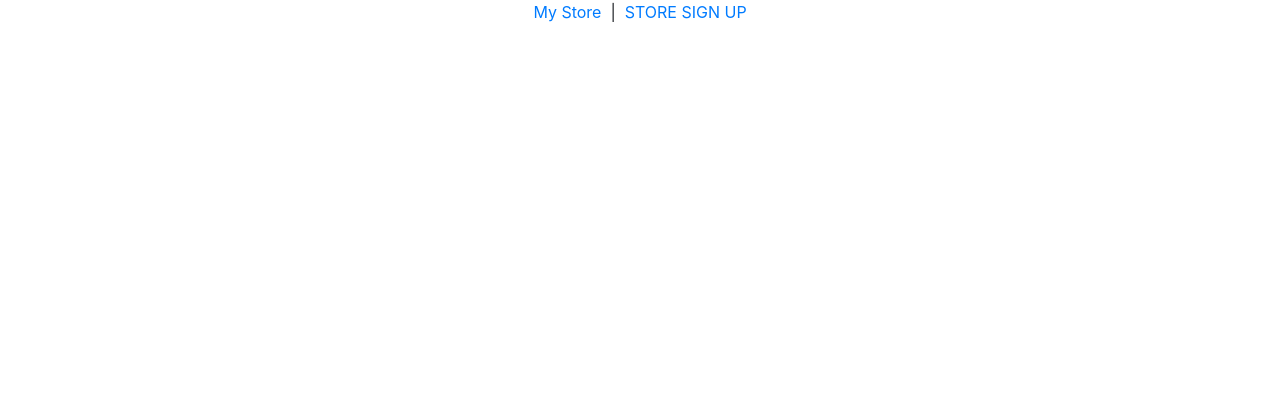
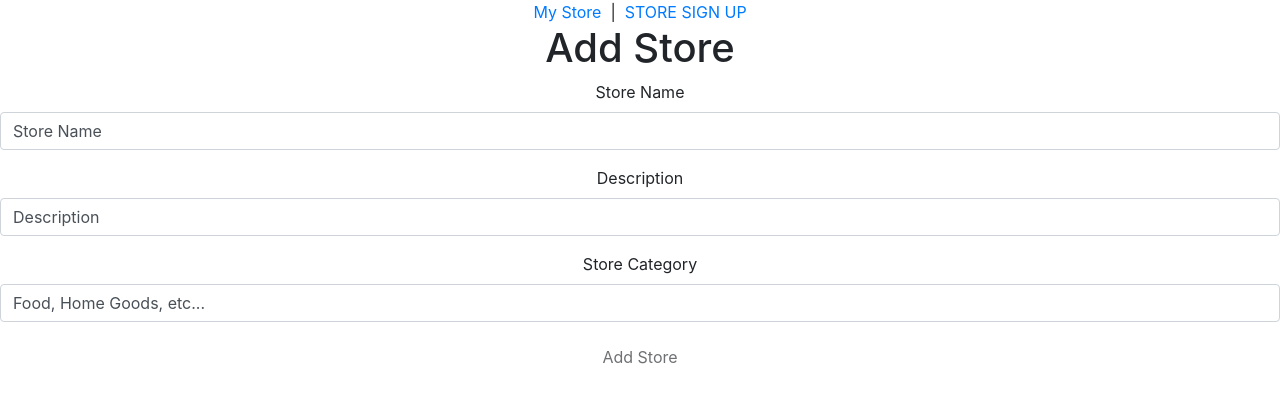
Before and after one commit to restfulry/bundle-builder, a React (Create React App) app: page /store/new in a window 1280 px wide. Shown: the top 402 px of the page. Built offline with nearby package versions, Linux system fonts and the light colour scheme; no server answers.

Commit message:
on login, set user to create store

```diff
--- a/routes/api/stores.js
+++ b/routes/api/stores.js
@@ -3,5 +3,7 @@ const router = express.Router();
 const storesCtrl = require("../../controllers/api/stores");
 
 router.get("/", storesCtrl.index);
+router.get("/:id", storesCtrl.show);
+router.post("/", storesCtrl.create);
 
 module.exports = router;
--- a/src/components/SignupForm/SignupForm.jsx
+++ b/src/components/SignupForm/SignupForm.jsx
@@ -6,7 +6,6 @@ import userService from '../../utils/userService';
 class SignupForm extends Component {
 
   state = {
-    storeName:'',
     name: '',
     email: '',
     password: '',
@@ -25,7 +24,7 @@ class SignupForm extends Component {
     try {
       await userService.signup(this.state);
       this.props.handleSignupOrLogin();
-      this.props.history.push('/');
+      this.props.history.push('/store/new');
     } catch (err) {
       // Invalid user data (probably duplicate email)
       this.props.updateMessage(err.message);
@@ -41,11 +40,6 @@ class SignupForm extends Component {
       <div>
         <header className="header-footer">Sign Up</header>
         <form className="form-horizontal" onSubmit={this.handleSubmit} >
-          <div className="form-group">
-            <div className="col-sm-12">
-              <input type="text" className="form-control" placeholder="Store Name" value={this.state.storeName} name="storeName" onChange={this.handleChange} />
-            </div>
-          </div>
           <div className="form-group">
             <div className="col-sm-12">
               <input type="text" className="form-control" placeholder="Name" value={this.state.name} name="name" onChange={this.handleChange} />
--- a/src/pages/AddProductPage/AddProductPage.jsx
+++ b/src/pages/AddProductPage/AddProductPage.jsx
@@ -20,7 +20,6 @@ class AddProductPage extends Component {
   }
 
   handleChange = e => {
-
     const formData = {...this.state.formData,
     [e.target.name]: e.target.value, storeOwner: this.props.user._id};
 
--- a/src/pages/App/App.js
+++ b/src/pages/App/App.js
@@ -11,6 +11,7 @@ import NavBar from "../../components/NavBar/NavBar";
 import LoginPage from "../LoginPage/LoginPage";
 import LogoutPage from "../LogoutPage/LogoutPage";
 import SignupPage from "../SignupPage/SignupPage";
+import StoreSignUpPage from "../StoreSignUpPage/StoreSignUpPage";
 
 import userService from "../../utils/userService";
 
@@ -51,6 +52,18 @@ class App extends Component {
   handleLogout = () => {
     userService.logout();
     this.setState({ user: null });
+  };
+
+  //----------- PRODUCT HANDLER -----------//
+  handleAddStore = async (newStoreData) => {
+    const newStore = await storesAPI.create(newStoreData);
+    console.log("newStore:", newStore);
+    this.setState(
+      (state) => ({
+        allStores: [...state.allStores, newStore],
+      }),
+      () => this.props.history.push("/admin/bundles")
+    );
   };
 
   //----------- BUNDLE HANDLER -----------//
@@ -104,6 +117,7 @@ class App extends Component {
     const products = await productsAPI.getAll();
     const bundles = await bundlesAPI.getAll();
     const allStores = await storesAPI.getAll();
+    console.log("did Mount: ", allStores);
     this.setState({ products, bundles, allStores });
   }
 
@@ -115,7 +129,12 @@ class App extends Component {
           <Route
             exact
             path="/"
-            render={() => <StoresIndexPage allStores={this.state.allStores} />}
+            render={({ props }) => (
+              <StoresIndexPage
+                allStores={this.state.allStores}
+                user={this.state.user}
+              />
+            )}
           />
           <Route
             exact
@@ -154,7 +173,6 @@ class App extends Component {
               />
             )}
           />
-
           <Route
             exact
             path="/admin/products/new"
@@ -182,7 +200,6 @@ class App extends Component {
             path="/admin/product/details"
             render={({ location }) => <ProductDetailPage location={location} />}
           />
-
           <Route
             exact
             path="/admin/product/edit"
@@ -201,6 +218,17 @@ class App extends Component {
               <SignupPage
                 history={history}
                 handleSignupOrLogin={this.handleSignupOrLogin}
+              />
+            )}
+          />
+          <Route
+            exact
+            path="/store/new"
+            render={({ history }) => (
+              <StoreSignUpPage
+                history={history}
+                handleAddStore={this.handleAddStore}
+                user={this.state.user}
               />
             )}
           />
--- /dev/null
+++ b/src/pages/StoreSignUpPage/StoreSignUpPage.jsx
@@ -0,0 +1,61 @@
+import React, {Component} from 'react';
+import { withRouter } from "react-router";
+
+class StoreSignUpPage extends Component {
+  state = {
+    invalidForm: true,
+    formData: {
+      storeName: 'Store Name',
+      description: 'Description',
+      category: 'Food, Home Goods, etc...',
+      storeAdmin: null,
+    }
+  };
+
+  formRef = React.createRef();
+
+  handleSubmit = e => {
+    e.preventDefault();
+    console.log("HANDLE SUBMIT",this.state.formData)
+    this.props.handleAddStore(this.state.formData);
+  }
+
+  handleChange = e => {
+    const formData = {...this.state.formData,
+    [e.target.name]: e.target.value, storeAdmin: this.props.user._id};
+
+    this.setState({
+      formData,
+      invalidForm: !this.formRef.current.checkValidity()
+    });
+  };
+
+  render() {
+    return (
+      <div>
+        <h1>Add Store</h1>
+        <form ref={this.formRef} autoComplete="off" onSubmit={this.handleSubmit}>
+
+          <div className="form-group">
+            <label>Store Name</label>
+            <input className="form-control" name="storeName" value={this.state.formData.storeName} onChange={this.handleChange} required />
+          </div>
+
+          <div className="form-group">
+            <label>Description</label>
+            <input className="form-control" name="description" value={this.state.formData.description} onChange={this.handleChange} required />
+          </div>
+
+          <div className="form-group">
+            <label>Store Category</label>
+            <input className="form-control" name="category" value={this.state.formData.category} onChange={this.handleChange} required />
+          </div>
+
+          <button type="submit" className="btn" disabled={this.state.invalidForm}>Add Store</button>
+        </form>
+      </div>
+    )
+  }
+}
+
+export default withRouter(StoreSignUpPage);
--- a/src/pages/StoresIndexPage/StoresIndexPage.jsx
+++ b/src/pages/StoresIndexPage/StoresIndexPage.jsx
@@ -3,29 +3,12 @@ import { Link } from 'react-router-dom';
 
 import Card from 'react-bootstrap/Card';
 
-function StoresIndexPage(props) {
-  console.log("Store Index Page: ", props)
+function StoresIndexPage({allStores, user}) {
+  console.log("Store Index Page: ", allStores, user)
 
   return (
     <div>
       <h1>Something for everyone!</h1>
-        {props.allStores.map(store => {
-          if (store.storeName) {
-          console.log(store);
-          let concatStoreName = store.storeName.split(" ").join("").toLowerCase();
-          return (<Card style={{ width: '18rem' }}>
-            <Card.Body>
-              <Card.Title>{store.storeName}</Card.Title>
-              <Card.Subtitle className="mb-2 text-muted">Store Category</Card.Subtitle>
-              <Card.Text>
-                Store Description Goes Here
-              </Card.Text>
-              <Card.Link href={'/shop/' + concatStoreName} store={store}>Shop</Card.Link>
-            </Card.Body>
-          </Card>)
-          }
-        }
-      )}
     </div>
   )
 };
--- a/src/services/stores-api.js
+++ b/src/services/stores-api.js
@@ -3,3 +3,11 @@ const BASE_URL = "/api/stores";
 export function getAll() {
   return fetch(BASE_URL).then((res) => res.json());
 }
+
+export function create(store) {
+  return fetch(BASE_URL, {
+    method: "POST",
+    headers: { "content-type": "application/json" },
+    body: JSON.stringify(store),
+  }).then((res) => res.json());
+}
```
Also changed, not shown: controllers/api/stores.js (+18 -2 lines), models/store.js (+7 -5 lines).
